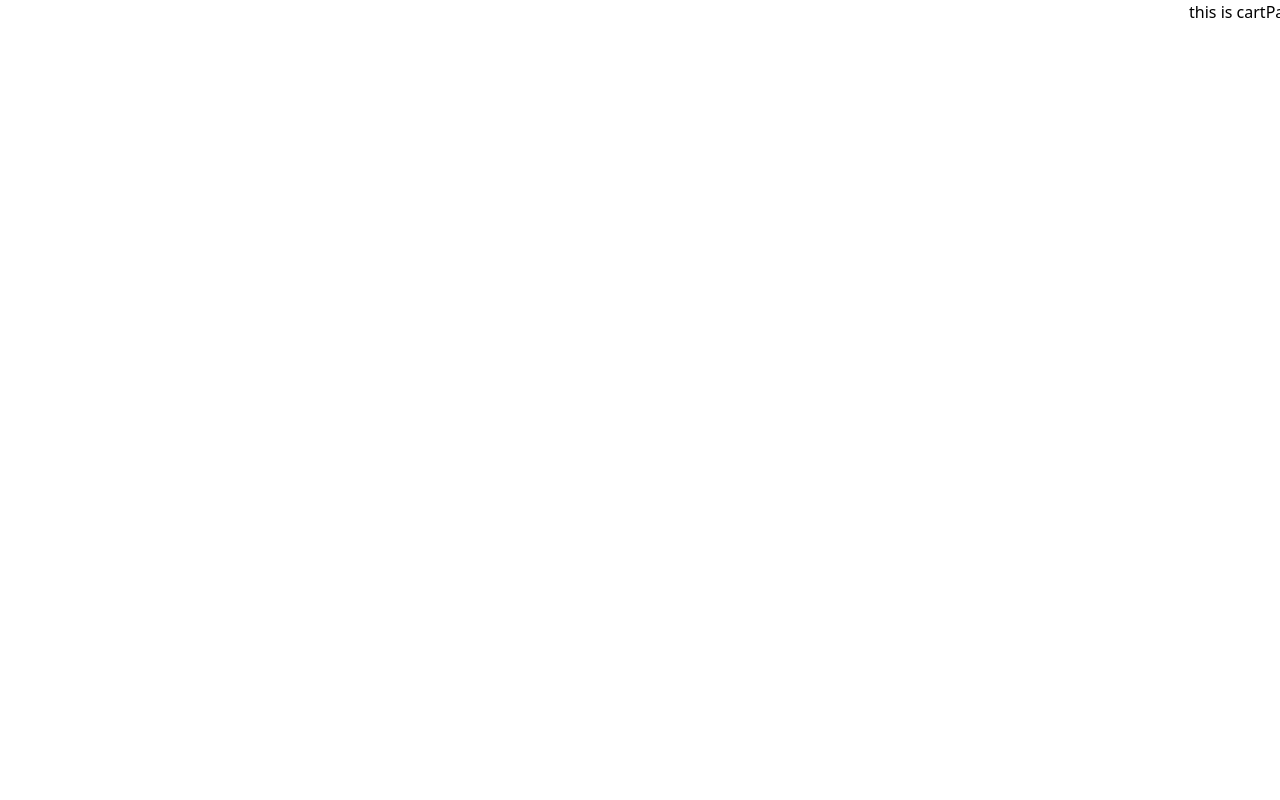
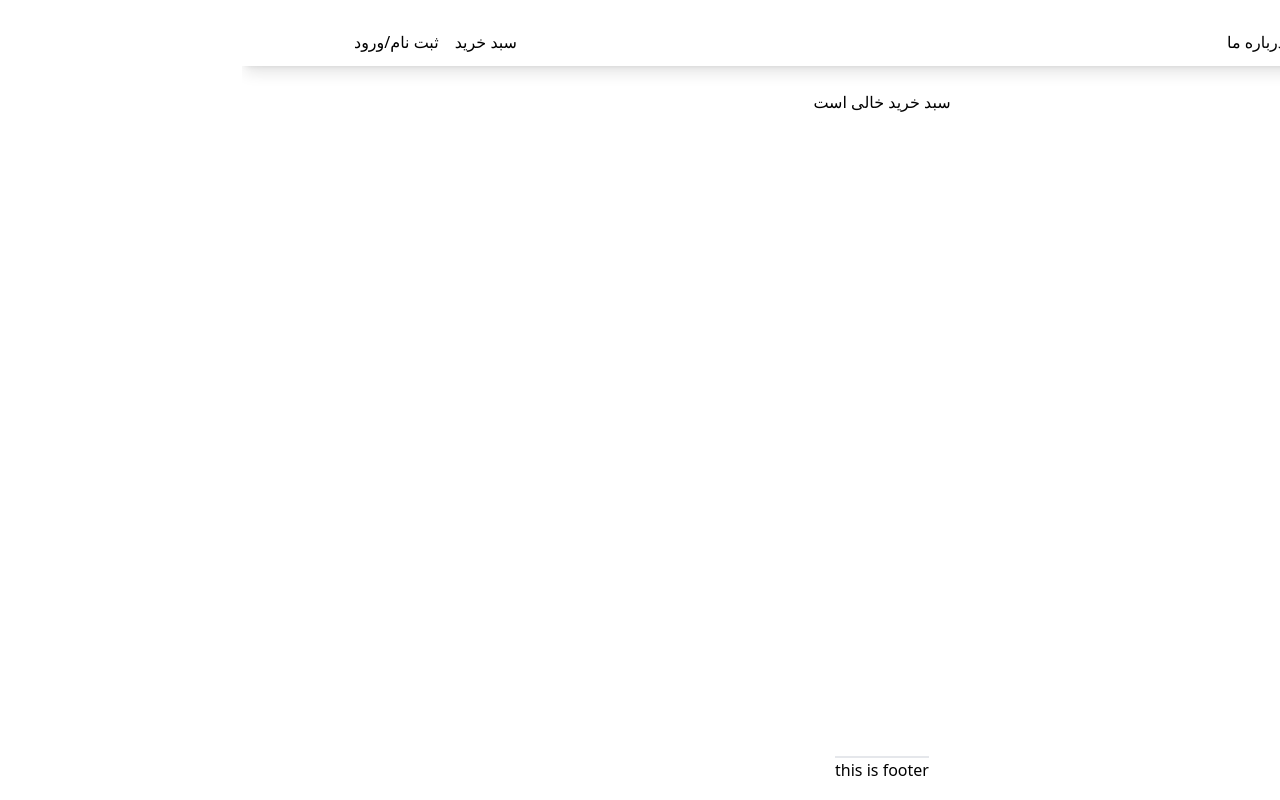
Before and after one commit to ZahraNejati79/bootstrap, a React (Create React App) app: page /cart in a window 1280 px wide. Built offline with nearby package versions, Linux system fonts and the light colour scheme.

Commit message:
CartProvider/Context/addTocart

```diff
--- a/src/App.js
+++ b/src/App.js
@@ -4,16 +4,19 @@ import "./App.css";
 import AboutUs from "./pages/AboutUs";
 import SingleItemPage from "./pages/SingleItemPage";
 import CartPage from "./pages/CartPage";
+import CartProvider from "./Context/CartProvider";
 
 function App() {
   return (
     <BrowserRouter>
+      <CartProvider>
         <Routes>
           <Route path="/" element={<HomePage />} />
           <Route path="/cart" element={<CartPage />} />
           <Route path="/singleitem/:id" element={<SingleItemPage />} />
           <Route path="/aboutus" element={<AboutUs />} />
         </Routes>
+      </CartProvider>
     </BrowserRouter>
   );
 }
--- /dev/null
+++ b/src/Context/CartProvider.jsx
@@ -0,0 +1,28 @@
+import { useContext } from "react";
+import { useReducer } from "react";
+import { createContext } from "react";
+import cartReducer from "./CartReducer";
+
+const CartContext = createContext();
+const CartContextDispatcher = createContext();
+
+const initialState = {
+  cart: [],
+  total: 0,
+};
+const CartProvider = ({ children }) => {
+  const [cart, dispatch] = useReducer(cartReducer, initialState);
+
+  return (
+    <CartContext.Provider value={cart}>
+      <CartContextDispatcher.Provider value={dispatch}>
+        {children}
+      </CartContextDispatcher.Provider>
+    </CartContext.Provider>
+  );
+};
+
+export default CartProvider;
+
+export const useCart = () => useContext(CartContext);
+export const useCartAction = () => useContext(CartContextDispatcher);
--- /dev/null
+++ b/src/Context/CartReducer.jsx
@@ -0,0 +1,19 @@
+const cartReducer = (state, action) => {
+  switch (action.type) {
+    case "ADD_TO_CART": {
+      const updatedCart = [...state.cart];
+      const updatedCartIndex = updatedCart.findIndex(
+        (p) => p.id === action.payload.id
+      );
+      if (updatedCartIndex < 0) {
+        updatedCart.push({ ...action.payload, quantity: 1 });
+      } else {
+        const updatedItem = updatedCart[updatedCartIndex];
+        updatedItem.quantity++;
+        updatedCart[updatedCartIndex] = updatedItem;
+      }
+      return { ...state, cart: updatedCart };
+    }
+  }
+};
+export default cartReducer;
--- /dev/null
+++ b/src/components/CartProducts.jsx
@@ -0,0 +1,19 @@
+const CartProducts = ({ product }) => {
+  return (
+    <div className="flex items-center justify-between gap-x-12">
+      <div className="flex flex-col justify-center gap-y-4 ">
+        <div>
+          {product.description.map((p) => (
+            <div>{p.support}</div>
+          ))}
+        </div>
+        <div>{product.price}هزار تومان</div>
+      </div>
+      <div className="w-40 h-36 ">
+        <img className="w-full h-full" src={product.image} alt="cartImage" />
+      </div>
+    </div>
+  );
+};
+
+export default CartProducts;
--- a/src/components/Product.jsx
+++ b/src/components/Product.jsx
@@ -1,4 +1,11 @@
+import { useCartAction } from "../Context/CartProvider";
+
 const Product = ({ product }) => {
+  const dispatch = useCartAction();
+  const addToCartHandler = (product) => {
+    console.log(product);
+    dispatch({ type: "ADD_TO_CART", payload: product });
+  };
   return (
     <div className=" flex items-center justify-center ">
       <div className="flex flex-col items-end justify-center mb-4 shadow-lg ">
@@ -6,6 +13,9 @@ const Product = ({ product }) => {
           <img className="w-full h-full" src={product.image} alt="product" />
         </div>
         <div className="my-2  ">{product.price} هزار تومان</div>
+        <button onClick={() => addToCartHandler(product)}>
+          افزودن به سبد خرید
+        </button>
       </div>
     </div>
   );
--- a/src/pages/CartPage.jsx
+++ b/src/pages/CartPage.jsx
@@ -1,5 +1,23 @@
+import CartProducts from "../components/CartProducts";
+import Product from "../components/Product";
+import { useCart } from "../Context/CartProvider";
+import Layout from "../Layout/Layout";
+
 const CartPage = () => {
-  return <div>this is cartPage page</div>;
+  const { cart } = useCart();
+  return (
+    <Layout>
+      <section className="flex">
+        <div>
+          {cart.length ? (
+            cart.map((p) => <CartProducts product={p} />)
+          ) : (
+            <div>سبد خرید خالی است</div>
+          )}
+        </div>
+      </section>
+    </Layout>
+  );
 };
 
 export default CartPage;
--- a/src/pages/HomePage.jsx
+++ b/src/pages/HomePage.jsx
@@ -1,10 +1,10 @@
-import Layout from "../layout/Layout";
+import Layout from "../Layout/Layout";
 import * as prod from "../data";
 import Product from "../components/Product";
 const HomePage = () => {
   return (
     <Layout>
-      <section className="container grid sm:grid-cols-2 md:grid-cols-3  ">
+      <section className=" grid sm:grid-cols-2 md:grid-cols-3 md:gap-x-16 md:gap-y-10 ">
         {prod.products.map((p) => (
           <Product product={p} />
         ))}
--- a/src/pages/SingleItemPage.jsx
+++ b/src/pages/SingleItemPage.jsx
@@ -1,5 +1,5 @@
-const SingleItem = () => {
+const SingleItemPage = () => {
   return <div>this is single item page</div>;
 };
 
-export default SingleItem;
+export default SingleItemPage;
```
Lines whose indentation alone changed are shown as unchanged.
